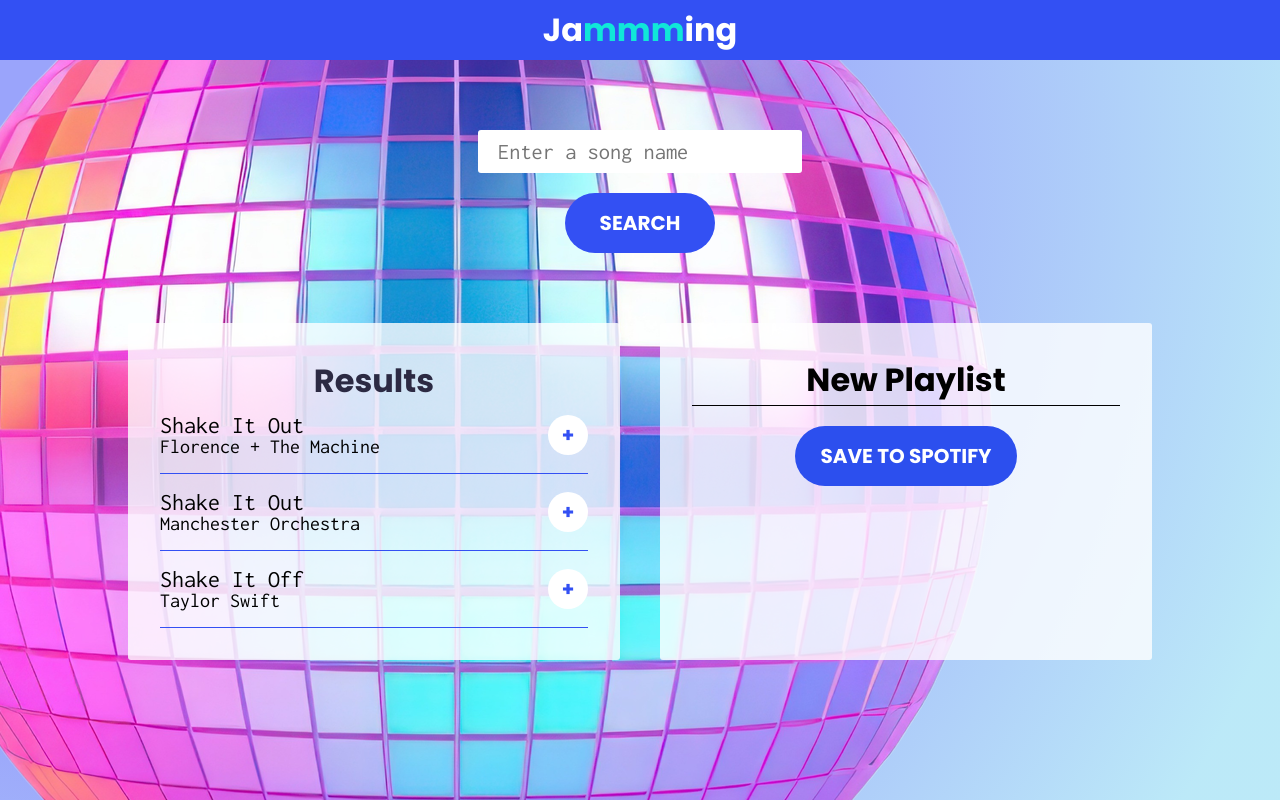
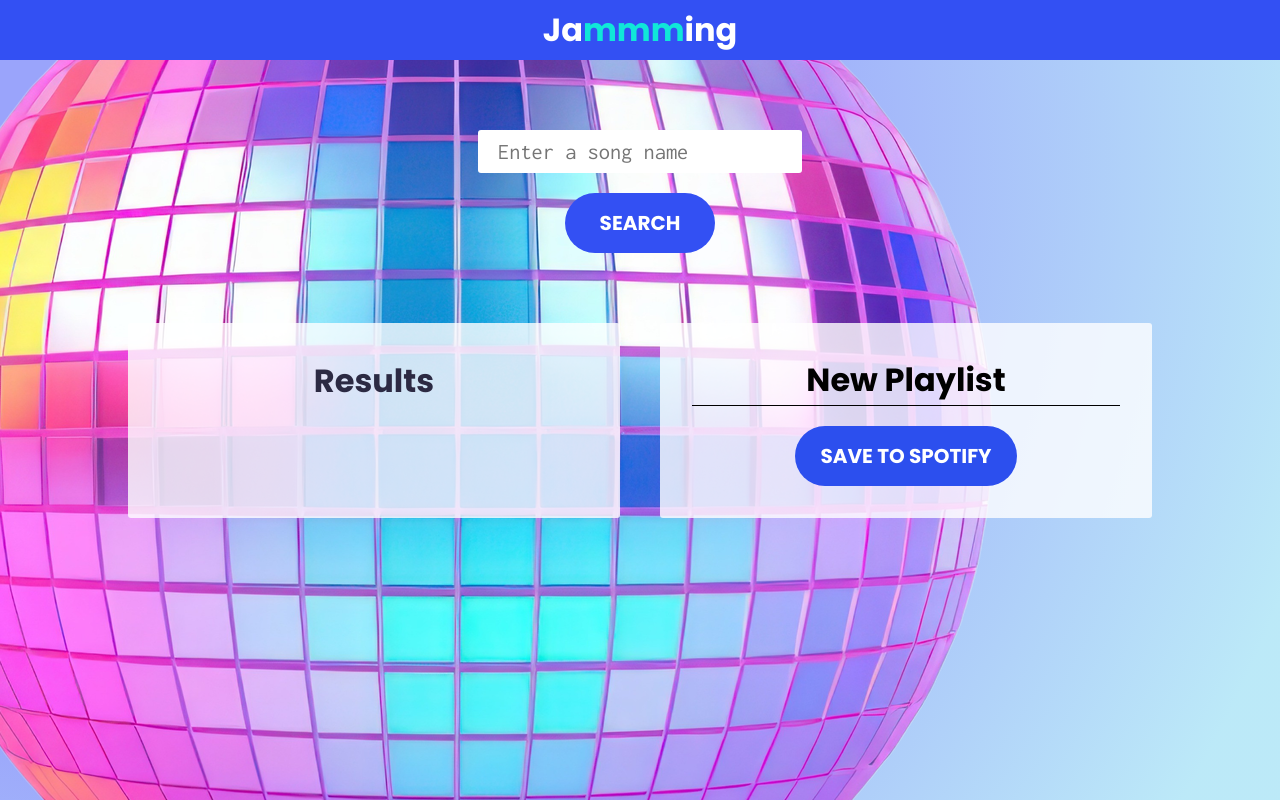
Before and after one commit to kristennakamura/jammming, a React (Create React App) app: page / in a window 1280 px wide. Built offline with nearby package versions, Linux system fonts and the light colour scheme.

Commit message:
added custom hook for Spotify API calls, search functionality

```diff
--- a/src/components/App/App.scss
+++ b/src/components/App/App.scss
@@ -13,7 +13,7 @@ h2 {
 .App {
   text-align: center;
   background: url('./bg-disco.png') no-repeat fixed top left, radial-gradient( circle farthest-corner at 10% 20%,  rgb(154, 164, 251) 42%, rgba(92,202,238,0.41) 93.6% ) ;
-  height: 100vh;
+  min-height: 100vh;
   padding-bottom: 60px;
 }
 
--- a/src/components/App/App.tsx
+++ b/src/components/App/App.tsx
@@ -1,9 +1,11 @@
-import React, { useState, useCallback } from 'react';
+import React, { useState, useCallback, useEffect } from 'react';
 import './App.scss';
 
 import SearchBar from '../SearchBar/SearchBar';
 import SearchResults from '../SearchResults/SearchResults';
 import Playlist from '../Playlist/Playlist';
+
+import useSpotifyApi from '../../utils/useSpotifyApi';
 
 export type TrackType = {
   id: string,
@@ -14,29 +16,8 @@ export type TrackType = {
 }
 
 function App() {
-  const [searchResults, setSearchResults] = useState<TrackType[]>([
-    {
-      "id": "4lY95OMGb9WxP6IYut64ir",
-      "name": "Shake It Out",
-      "artist": "Florence + The Machine",
-      "album": "Ceremonials (Deluxe Edition)",
-      "uri": "spotify:track:4lY95OMGb9WxP6IYut64ir"
-    },
-    {
-      "id": "4oS1UEAjl1Fs2nCpOAbp9Q",
-      "name": "Shake It Out",
-      "artist": "Manchester Orchestra",
-      "album": "Mean Everything To Nothing",
-      "uri": "spotify:track:4oS1UEAjl1Fs2nCpOAbp9Q"
-    },
-    {
-      "id": "3fthfkkvy9av3q3uAGVf7U",
-      "name": "Shake It Off",
-      "artist": "Taylor Swift",
-      "album": "1989 (Deluxe Edition)",
-      "uri": "spotify:track:3fthfkkvy9av3q3uAGVf7U"
-    }
-  ]);
+  const { data, search } = useSpotifyApi();
+
   const [playlistName, setPlaylistName] = useState<string>('New Playlist');
   const [playlistTracks, setPlaylistTracks] = useState<TrackType[]>([]);
 
@@ -48,6 +29,10 @@ function App() {
     //else add to playlist
     setPlaylistTracks(prevTracks => [...prevTracks, track])
   }, [playlistTracks])
+
+  const handleSearch = (term: string) => {
+    search(term);
+  }
 
   const removeTrack = (track:TrackType) => {
     setPlaylistTracks(prevTracks => (prevTracks.filter((currentTrack) => track.id !== currentTrack.id)))
@@ -62,10 +47,10 @@ function App() {
       <header className="App-header">
         <h1 className="App-heading">Ja<span>mmm</span>ing</h1>
       </header>
-      <SearchBar/>
+      <SearchBar handleSearch={handleSearch}/>
       <div className="App-columnWrapper">
         <div className="App-column">
-          <SearchResults searchResults={searchResults} addTrack={addTrack}/>
+          <SearchResults searchResults={data} addTrack={addTrack}/>
         </div>
         <div className="App-column">
           <Playlist
--- a/src/components/SearchBar/SearchBar.tsx
+++ b/src/components/SearchBar/SearchBar.tsx
@@ -1,12 +1,28 @@
-import React from 'react';
+import React, { useState } from 'react';
 import './SearchBar.scss';
 
-function SearchBar() {
+type SearchBarProps = {
+  handleSearch: (term: string) => void;
+}
+
+function SearchBar({handleSearch}: SearchBarProps) {
+  const [searchTerm, setSearchTerm] = useState('');
+
+  const handleTermChange = (e: React.ChangeEvent<HTMLInputElement>) => {
+    setSearchTerm(e.target.value);
+  }
+
   return (
     <div className="SearchBar">
         {/* <label className="SearchBar-label" htmlFor="search">Look for a song:</label> */}
-        <input className="SearchBar-input" id="search" type="text" placeholder='Enter a song name'/>
-        <button className="SearchBar-btn">Search</button>
+        <input
+          className="SearchBar-input"
+          id="search" type="text"
+          placeholder="Enter a song name"
+          value={searchTerm}
+          onChange={handleTermChange}
+        />
+        <button className="SearchBar-btn" onClick={() => {handleSearch(searchTerm)}}>Search</button>
     </div>
   );
 }
--- /dev/null
+++ b/src/utils/useSpotifyApi.ts
@@ -0,0 +1,81 @@
+import { useState } from "react";
+
+interface UseSpotifyApi {
+    data: [],
+    isQuerying: boolean,
+    getAccessToken: () => string | void,
+    search: (term: string) => Promise<void>,
+}
+
+interface Track {
+    id: string,
+    name: string,
+    artists: {
+        name: string
+    }[],
+    album: {
+        name: string,
+    },
+    uri: string
+}
+
+export default function useSpotifyApi(): UseSpotifyApi {
+    const clientId = ''; // Insert client ID here.
+    const redirectUri = 'http://localhost:3000/'; // Have to add this to your accepted Spotify redirect URIs on the Spotify API.
+
+    const [accessToken, setAccessToken] = useState<string>('');
+    const [data, setData] = useState<[]>([]);
+    const [isQuerying, setIsQuerying] = useState<boolean>(false);
+
+    const getAccessToken = () => {
+        if (accessToken) {
+            console.log(accessToken)
+            return accessToken;
+        }
+
+        const accessTokenMatch = window.location.href.match(/access_token=([^&]*)/);
+        const expiresInMatch = window.location.href.match(/expires_in=([^&]*)/);
+        if (accessTokenMatch && expiresInMatch) {
+            setAccessToken(accessTokenMatch[1]);
+            const expiresIn = Number(expiresInMatch[1]);
+            window.setTimeout(() => setAccessToken(''), expiresIn * 1000);
+            window.history.pushState('Access Token', 'null', '/'); // This clears the parameters, allowing us to grab a new access token when it expires.
+            return accessToken;
+        } else {
+            const accessUrl = `https://accounts.spotify.com/authorize?client_id=${clientId}&response_type=token&scope=playlist-modify-public&redirect_uri=${redirectUri}`;
+            const win: Window = window;
+            win.location = accessUrl;
+        }
+    }
+
+    const search = async (term: string)=> {
+        setIsQuerying(true);
+        getAccessToken();
+        return fetch(`https://api.spotify.com/v1/search?type=track&q=${term}`, {
+            headers: {
+                Authorization: `Bearer ${accessToken}`
+            }
+        }).then(response => {
+            return response.json();
+        }).then(jsonResponse => {
+            if (!jsonResponse.tracks) {
+                setData([])
+                setIsQuerying(false);
+                return;
+            }
+            setData(
+                jsonResponse.tracks.items.map((track: Track) => ({
+                    id: track.id,
+                    name: track.name,
+                    artist: track.artists[0].name,
+                    album: track.album.name,
+                    uri: track.uri
+                }))
+            );
+            setIsQuerying(false);
+        });
+    }
+
+
+    return {data, isQuerying, getAccessToken, search};
+}
```
